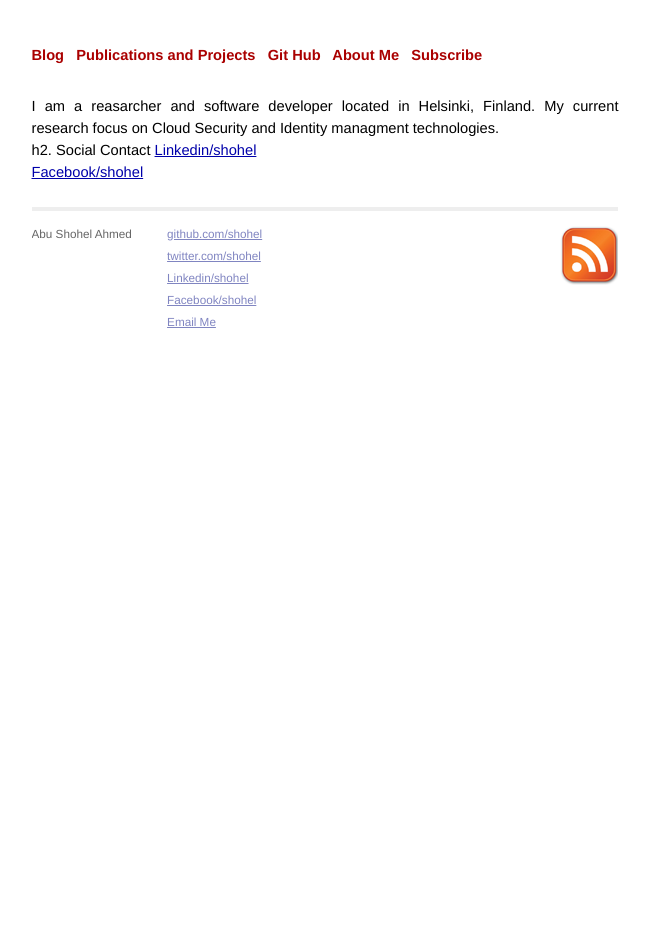
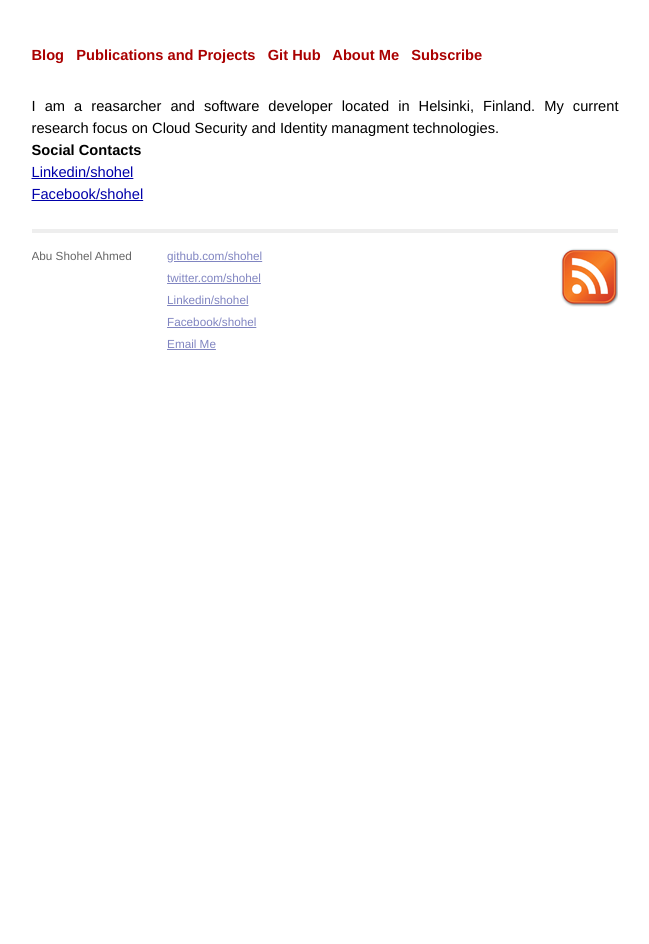
Before and after one commit to shohel02/shohel02.github.com, a Jekyll site: the page built from aboutme.html, in a window 1280 px wide. Shown: the whole page, without its empty margins (315-964 px from the left). Built offline with Jekyll 4.4.1, drawn with Linux system fonts in a browser that asks for light colours; Markdown is read by kramdown in place of the engine named in the settings.

Commit message:
template update

```diff
--- a/_posts/2011-04-24-Blog-with-Jekyll.textile
+++ b/_posts/2011-04-24-Blog-with-Jekyll.textile
@@ -9,7 +9,7 @@ p(meta). 24 April 2011 - Helsinki
 
 h1. Make Your Blog using Jekyll within github
 
---Github is one of the most popular version control systems. One of the neat feature of Github is you can use github as your personalized blogging site. Github, by default, runs Jekyll. Jekyll is a static HTML file generator which works on Markup, textile and HTML formated files.
+Github is one of the most popular version control systems. One of the neat feature of Github is you can use github as your personalized blogging site. Github, by default, runs Jekyll. Jekyll is a static HTML file generator which works on Markup, textile and HTML formated files.
 
 * Pre-requisite and installation
 * Setup
--- a/aboutme.html
+++ b/aboutme.html
@@ -9,9 +9,7 @@ research focus on Cloud Security and Identity managment technologies.
 </div>
 
 <div id="social_contact">
-
-h2. Social Contact
-
+<h2> Social Contacts</h2>
  <a href="http://http://fi.linkedin.com/in/shohel">Linkedin/shohel</a> <br />
  <a href="http://www.facebook.com/people/Shohel-Ahmed/613021438">Facebook/shohel</a>
 </div>
```
